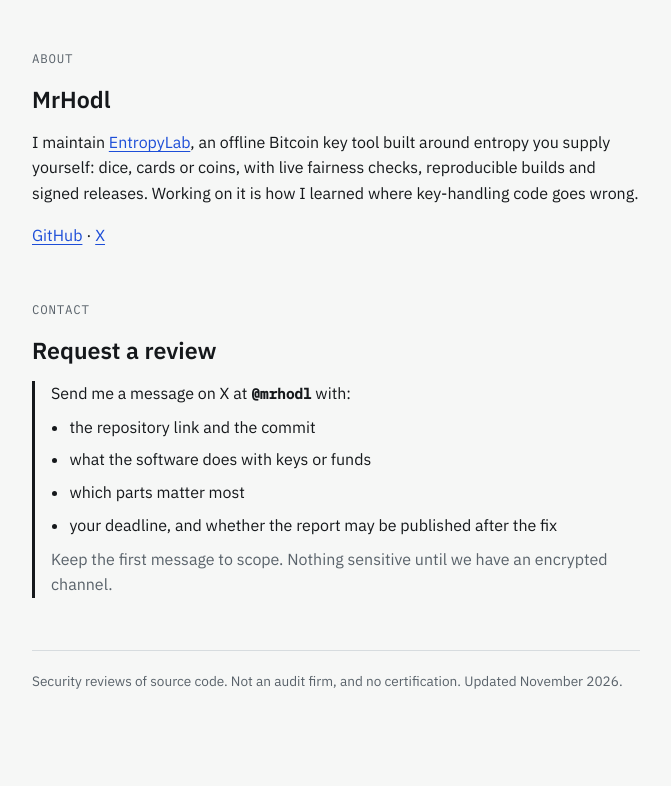
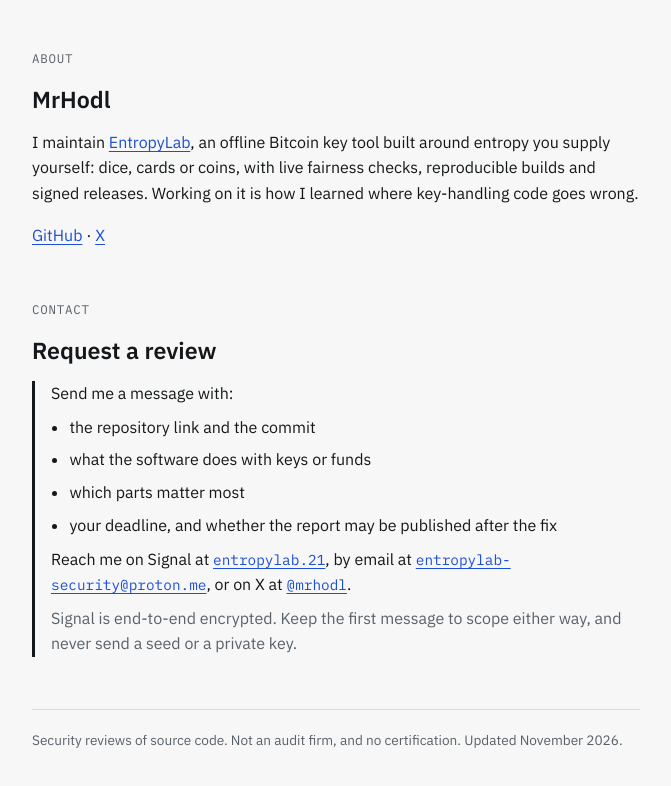
Before and after one commit to MrHodlX/MrHodlX.github.io, a plain HTML site: page index.html in a window 1280 px wide. Shown: the part 3707-4493 px from the top of the page, without its empty margins (304-975 px from the left). Before the commit the page ends 4464 px from the top, so only its background shows below. Drawn offline with Linux system fonts and the light colour scheme.

Commit message:
Add Signal and email contact

```diff
--- a/index.html
+++ b/index.html
@@ -265,14 +265,15 @@
     <span class="label">Contact</span>
     <h2>Request a review</h2>
     <div class="send">
-      <p>Send me a message on X at <strong class="mono">@mrhodl</strong> with:</p>
+      <p>Send me a message with:</p>
       <ul class="plain">
         <li>the repository link and the commit</li>
         <li>what the software does with keys or funds</li>
         <li>which parts matter most</li>
         <li>your deadline, and whether the report may be published after the fix</li>
       </ul>
-      <p class="quiet">Keep the first message to scope. Nothing sensitive until we have an encrypted channel.</p>
+      <p>Reach me on Signal at <a href="https://signal.me/#eu/xLKYX5xyl83luorQi3l7B-cJ-yTMGAFf9bKKejTKStIAmUbIf9JNwaqWhfnx6Rca"><span class="mono">entropylab.21</span></a>, by email at <a href="mailto:entropylab-security@proton.me"><span class="mono">entropylab-security@proton.me</span></a>, or on X at <a href="https://x.com/mrhodl"><span class="mono">@mrhodl</span></a>.</p>
+      <p class="quiet">Signal is end-to-end encrypted. Keep the first message to scope either way, and never send a seed or a private key.</p>
     </div>
   </section>
 
```
